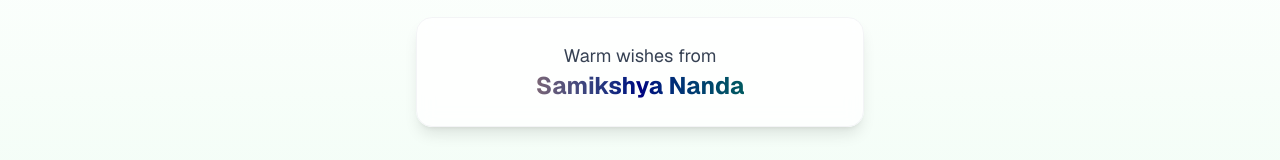
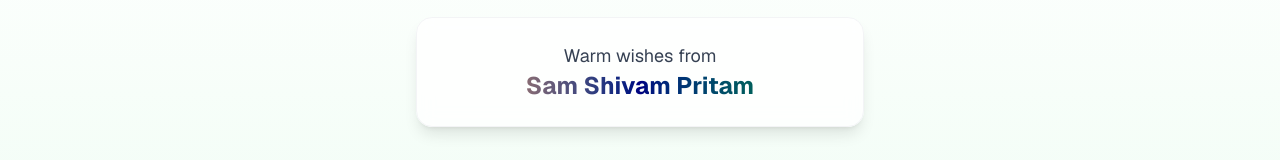
Before and after one commit to SamikshyaNanda4/cicd-test-server, a Next.js app: page / in a window 1280 px wide. Shown: the part 524-684 px from the top of the page. Built offline with nearby package versions, Linux system fonts and the light colour scheme.

Commit message:
Update name from Samikshya Nanda to Sam Shivam Pritama

```diff
--- a/app/page.tsx
+++ b/app/page.tsx
@@ -56,7 +56,7 @@ export default function Home() {
             Warm wishes from
           </p>
           <p className="text-2xl font-bold bg-gradient-to-r from-[#FF9933] via-[#000080] to-[#138808] bg-clip-text text-transparent">
-            Samikshya Nanda
+            Sam Shivam Pritam
           </p>
         </div>
 
```
